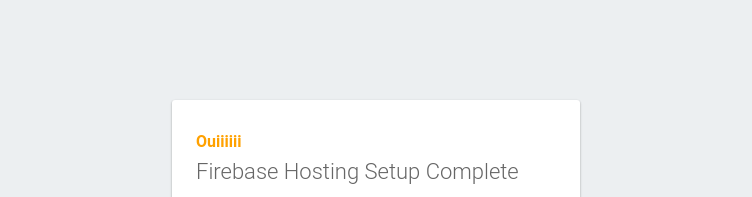
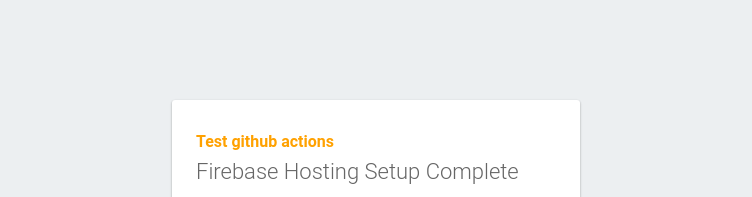
Before and after one commit to olivier29000/test-firebase, a plain HTML site: page app/index.html in a window 1280 px wide. Shown: the top 197 px of the page, without its empty margins (264-1016 px from the left). Drawn offline with Linux system fonts and the light colour scheme; some packages are replaced by stand-ins of ours.

Commit message:
Test github actions

```diff
--- a/app/index.html
+++ b/app/index.html
@@ -40,7 +40,7 @@
   </head>
   <body>
     <div id="message">
-      <h2>Ouiiiiii</h2>
+      <h2>Test github actions</h2>
       <h1>Firebase Hosting Setup Complete</h1>
       <p>You're seeing this because you've successfully setup Firebase Hosting. Now it's time to go build something extraordinary!</p>
       <a target="_blank" href="https://firebase.google.com/docs/hosting/">Open Hosting Documentation</a>
```
